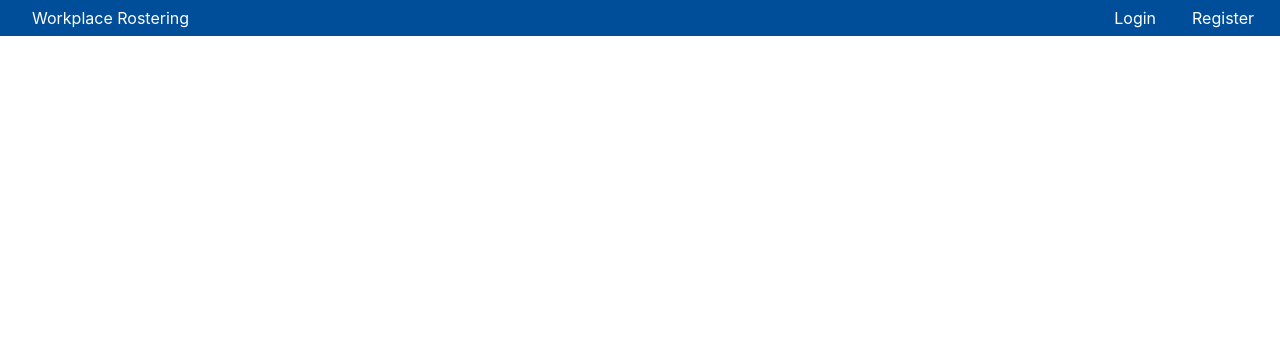
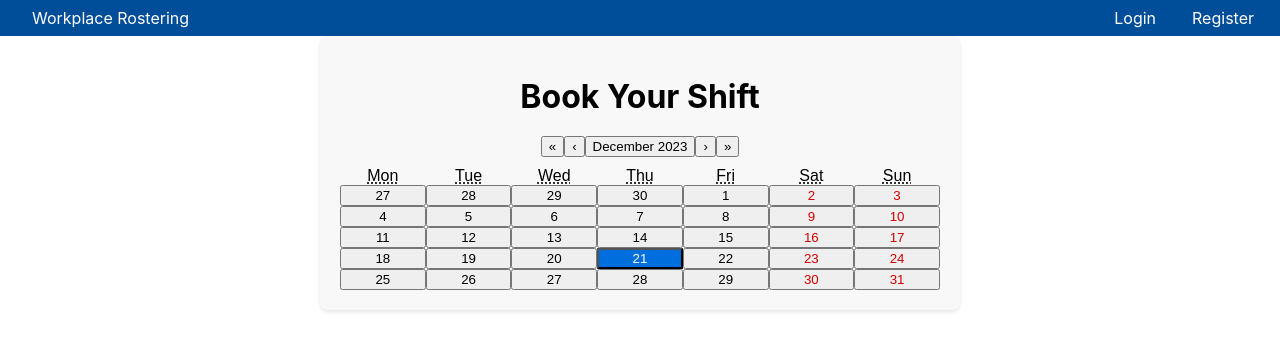
Before and after one commit to Shanzie/work-rostering, a React (Create React App) app: page /calendar in a window 1280 px wide. Shown: the top 350 px of the page. Built offline with nearby package versions, Linux system fonts and the light colour scheme.

Commit message:
shift booking + login fix

```diff
--- a/middleware/auth.js
+++ b/middleware/auth.js
@@ -11,7 +11,8 @@ module.exports = function(req, res, next) {
 
     // Verify token
     try {
-        const decoded = jwt.verify(token, 'your_jwt_secret');
+        // Replace 'your_jwt_secret' with process.env.JWT_SECRET
+        const decoded = jwt.verify(token, process.env.JWT_SECRET);
         req.user = decoded.user;
         next();
     } catch (err) {
--- a/package.json
+++ b/package.json
@@ -12,6 +12,7 @@
     "passport": "^0.7.0",
     "passport-jwt": "^4.0.1",
     "react": "^18.2.0",
+    "react-calendar": "^4.7.0",
     "react-dom": "^18.2.0",
     "react-router-dom": "^6.21.1",
     "react-scripts": "5.0.1",
--- a/routes/users.js
+++ b/routes/users.js
@@ -18,7 +18,10 @@ router.post('/register', async (req, res) => {
         await user.save();
 
         const payload = { user: { id: user.id } };
-        jwt.sign(payload, 'your_jwt_secret', { expiresIn: 36000 },
+
+// JWT found in .env
+
+        jwt.sign(payload, process.env.JWT_SECRET, { expiresIn: 36000 },
             (err, token) => {
                 if (err) throw err;
                 res.json({ token });
--- a/src/App.js
+++ b/src/App.js
@@ -1,18 +1,19 @@
 import React, { useState } from 'react';
 import { BrowserRouter as Router, Route, Routes } from 'react-router-dom';
 import Navbar from './components/Navbar';
+import Home from './components/Home';        // Import the Home component
 import Dashboard from './components/Dashboard';
 import Register from './components/Register';
 import Login from './components/Login';
 import ShiftManagement from './components/ShiftManagement';
 import LeaveManagement from './components/LeaveManagement';
 import Profile from './components/Profile';
+import CalendarPage from './components/CalendarPage';
 import './App.css';
 
 function App() {
   const [isLoggedIn, setIsLoggedIn] = useState(false);
 
-  // Define a function to update the login state
   const handleLogin = (status) => {
     setIsLoggedIn(status);
   };
@@ -23,9 +24,11 @@ function App() {
         <Navbar isLoggedIn={isLoggedIn} />
 
         <Routes>
-          <Route path="/" element={<Dashboard />} />
+          <Route path="/" element={<Home />} />  {/* Updated to Home component */}
+          <Route path="/dashboard" element={<Dashboard />} /> {/* Dashboard on a separate route */}
           <Route path="/register" element={<Register />} />
           <Route path="/login" element={<Login onLogin={handleLogin} />} />
+          <Route path="/calendar" element={<CalendarPage />} />
           {isLoggedIn && (
             <>
               <Route path="/shifts" element={<ShiftManagement />} />
--- /dev/null
+++ b/src/components/CalendarPage.css
@@ -0,0 +1,33 @@
+.calendar-container {
+    max-width: 600px;
+    margin: auto;
+    padding: 20px;
+    background-color: #f8f8f8;
+    border-radius: 8px;
+    box-shadow: 0 2px 4px rgba(0, 0, 0, 0.1);
+  }
+
+  .calendar-header {
+    text-align: center;
+    margin-bottom: 20px;
+  }
+
+  .react-calendar {
+    border: none;
+    font-family: 'Arial', sans-serif;
+  }
+
+  .react-calendar__navigation {
+    margin-bottom: 10px;
+  }
+
+  .react-calendar__month-view__days__day--weekend {
+    color: #d10000;
+  }
+
+  .react-calendar__tile--active,
+  .react-calendar__tile--active:enabled:hover,
+  .react-calendar__tile--active:enabled:focus {
+    background: #006edc;
+    color: white;
+  }
--- /dev/null
+++ b/src/components/CalendarPage.js
@@ -0,0 +1,27 @@
+import React, { useState } from 'react';
+import Calendar from 'react-calendar';
+import './CalendarPage.css';
+
+function CalendarPage() {
+    const [date, setDate] = useState(new Date());
+
+    const onChange = (newDate) => {
+        setDate(newDate);
+        // Additional logic
+    };
+
+    return (
+        <div className="calendar-container">
+            <h1 className="calendar-header">Book Your Shift</h1>
+            <Calendar
+                onChange={onChange}
+                value={date}
+                className="react-calendar"
+            />
+            {/* Additional UI elements */}
+        </div>
+    );
+}
+
+
+export default CalendarPage;
--- /dev/null
+++ b/src/components/Home.css
@@ -0,0 +1,4 @@
+.home {
+    padding: 20px;
+    background-color: #f3f3f3;
+  }
--- /dev/null
+++ b/src/components/Home.js
@@ -0,0 +1,13 @@
+import React from 'react';
+import './Home.css';
+
+function Home() {
+  return (
+    <div>
+      <h1>Welcome to the Home Page</h1>
+      {/* Additional content for your home page goes here */}
+    </div>
+  );
+}
+
+export default Home;
--- a/src/components/Login.js
+++ b/src/components/Login.js
@@ -1,20 +1,41 @@
 import React, { useState } from 'react';
-import './Login.css'; // CSS file for styling
+import { useNavigate } from 'react-router-dom';
+import './Login.css';
 
 function Login() {
   const [formData, setFormData] = useState({
     email: '',
     password: '',
   });
-
-  const handleSubmit = (e) => {
-    e.preventDefault();
-    // Handle the form submission to your backend
-    console.log(formData);
-  };
+  const navigate = useNavigate();
 
   const handleChange = (e) => {
     setFormData({ ...formData, [e.target.name]: e.target.value });
+  };
+
+  const handleSubmit = async (e) => {
+    e.preventDefault();
+    try {
+      // Update the URL to your API's login endpoint
+      const response = await fetch('http://localhost:5000/api/login', {
+        method: 'POST',
+        headers: { 'Content-Type': 'application/json' },
+        body: JSON.stringify(formData),
+      });
+
+      if (response.ok) {
+        // Assuming the backend sends back a JWT token on successful login
+        const data = await response.json();
+        localStorage.setItem('token', data.token); // Store the token
+
+        navigate('/dashboard'); // Redirect to the dashboard
+      } else {
+        alert('Login failed. Please check your credentials.');
+      }
+    } catch (error) {
+      console.error('Login error:', error);
+      alert('An error occurred. Please try again.');
+    }
   };
 
   return (
--- a/src/components/Navbar.js
+++ b/src/components/Navbar.js
@@ -14,7 +14,7 @@ function Navbar({ isLoggedIn }) {
         {isLoggedIn ? (
           <>
             {/* Logged-in links */}
-            <Link to="/">Dashboard</Link>
+            <Link to="/dashboard">Dashboard</Link> {/* Updated Dashboard link */}
             <Link to="/shifts">Shift Management</Link>
             <Link to="/leave">Leave Management</Link>
             <Link to="/profile">Profile</Link>
```
Also changed, not shown: 1 other file (tests, documents, lock files or other folders).
